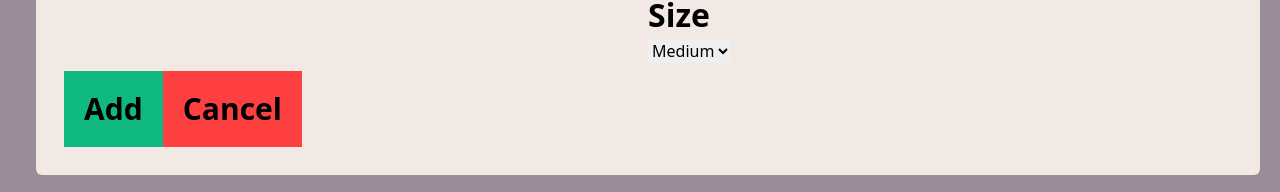
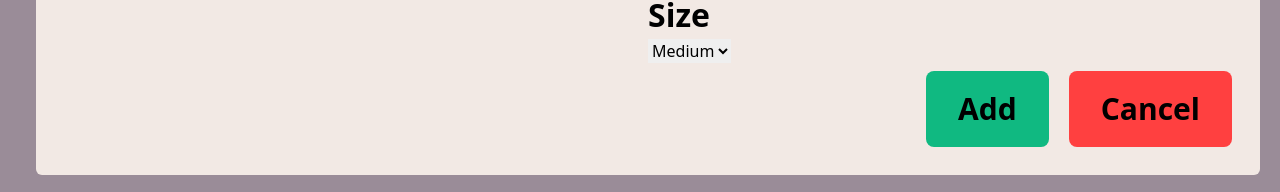
Before and after one commit to Aot25922/kaoshoes_front-end, a Vue app: page /Property/Add in a window 1280 px wide. Shown: the part 733-925 px from the top of the page. Built offline with nearby package versions, Linux system fonts and the light colour scheme.

Commit message:
edit form #1

```diff
--- a/src/components/Form.vue
+++ b/src/components/Form.vue
@@ -84,13 +84,13 @@
           </div>
         </div>
       </div>
-      <div class="">
+      <div class="flex justify-end w-full space-x-5">
         <button
-          class="bg-green-500 text-3xl font-bold p-5 hover:bg-green-light"
+          class="bg-green-500 text-3xl font-bold py-5 px-8 hover:bg-green-light rounded-lg "
         >
           Add
         </button>
-        <button class="bg-red text-3xl font-bold p-5 hover:bg-red-salsa">
+        <button class="bg-red text-3xl font-bold py-5 px-8 hover:bg-red-salsa rounded-lg">
           Cancel
         </button>
       </div>
```
